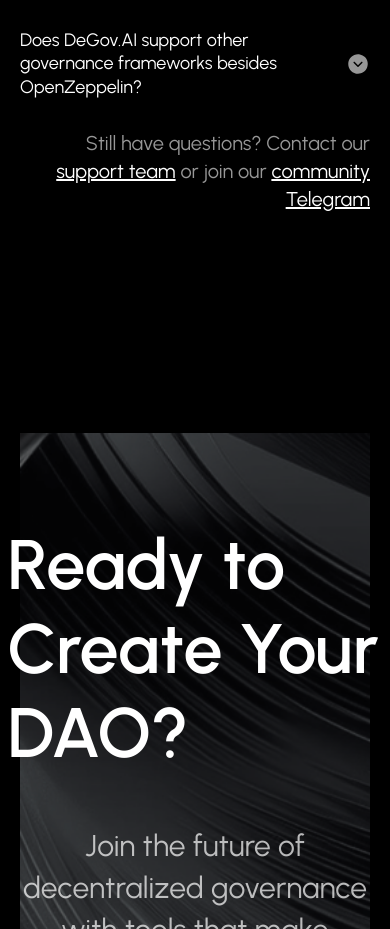
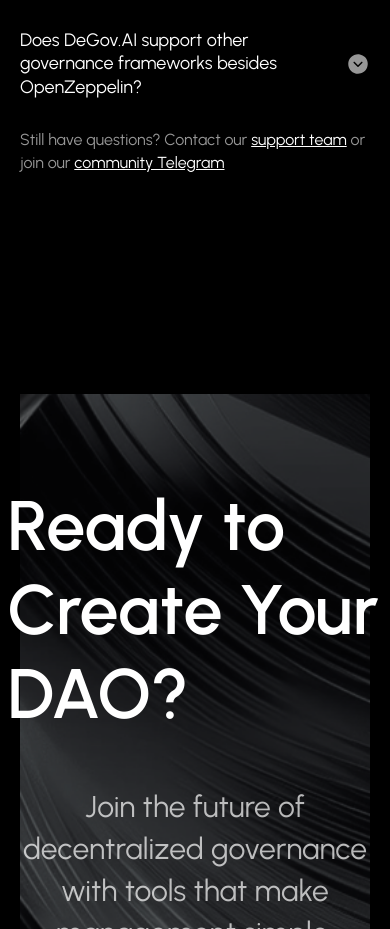
Before and after one commit to ringecosystem/degov-home, a Next.js app in the folder packages/web/: page / in a window 390 px wide. Shown: the part 5647-6576 px from the top of the page. Built offline with nearby package versions, Linux system fonts and the light colour scheme.

Commit message:
Update FaqSection styling for improved layout and responsiveness

```diff
--- a/packages/web/src/components/home/FaqSection.tsx
+++ b/packages/web/src/components/home/FaqSection.tsx
@@ -63,7 +63,7 @@
           <FaqItemMobile key={index} question={item.question} answer={item.answer} />
         ))}
       </div>
-      <p className="text-right text-[20px] leading-[140%] font-normal text-[#979797]">
+      <p className="mt-[30px] text-left text-[16px] leading-[140%] font-normal text-[#979797] md:mt-0 md:text-right md:text-[20px]">
         Still have questions? Contact our{' '}
         <Link
           href="https://t.me/deGovAI_Support"
```
